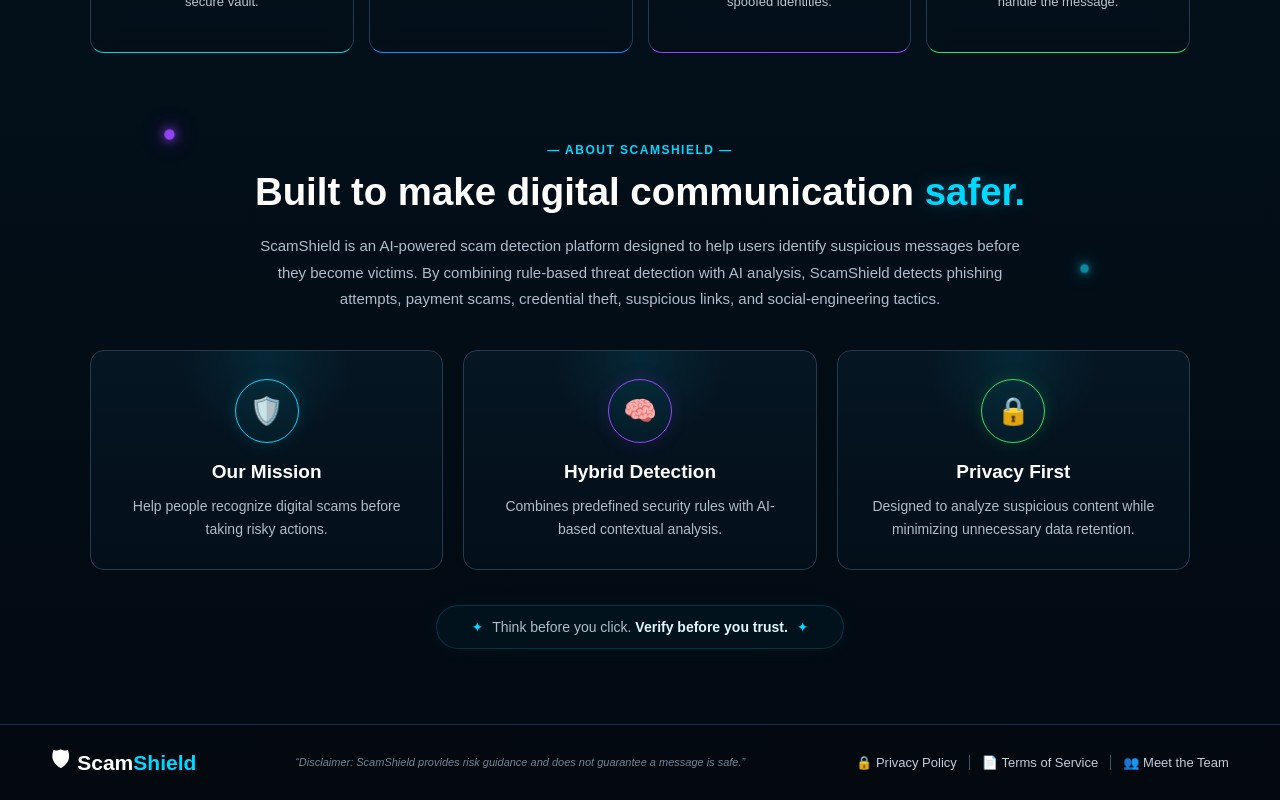
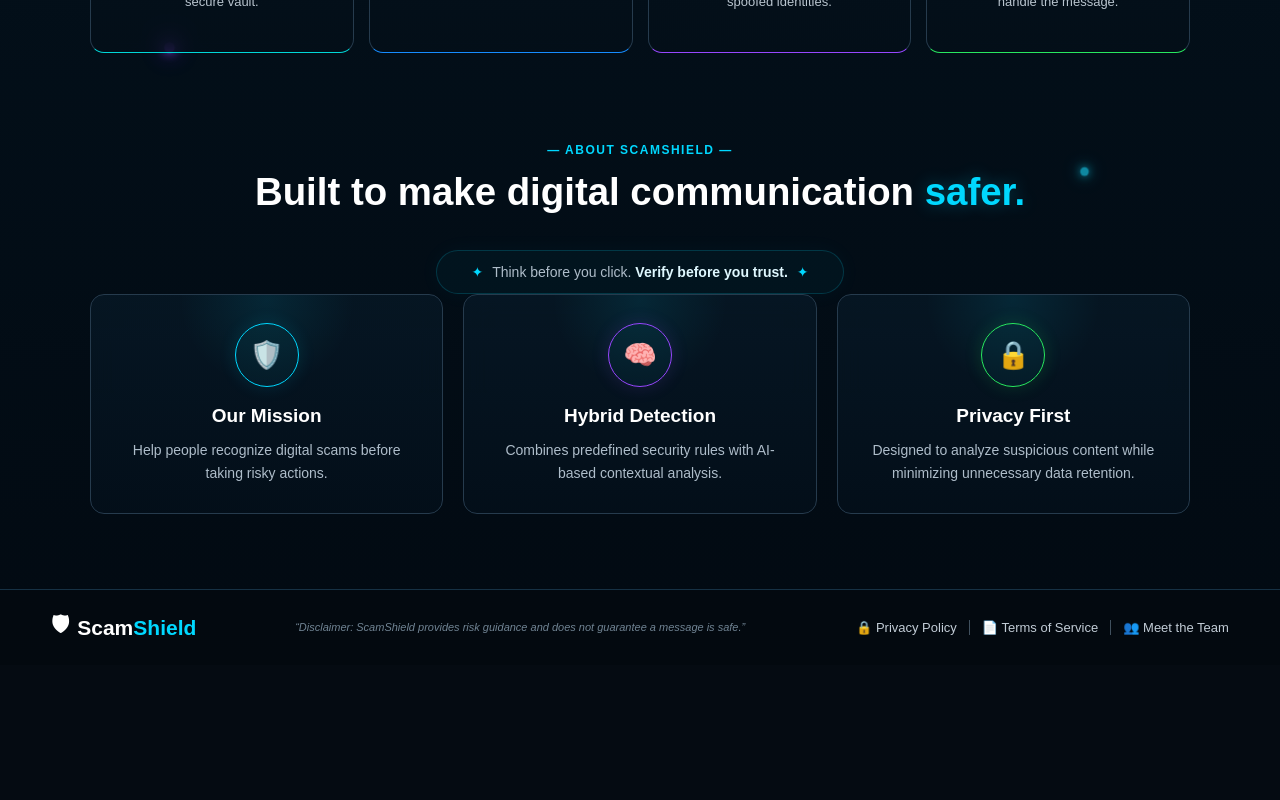
Before and after one commit to Team-Hackthon/ScamShield-AI, a React app in the folder Frontend/: page / in a window 1280 px wide. Shown: the part 1111-1911 px from the top of the page. After the commit the page ends 1776 px from the top, so only its background shows below. Built offline with nearby package versions, Linux system fonts and the light colour scheme; the HTML template or start-up script is replaced by a standard one.

Commit message:
Fix Vercel route refresh 404

```diff
--- a/Frontend/src/components/About.jsx
+++ b/Frontend/src/components/About.jsx
@@ -9,13 +9,11 @@
           Built to make digital communication <span>safer.</span>
         </h2>
 
-        <p className="about-intro">
-          ScamShield is an AI-powered scam detection platform designed to
-          help users identify suspicious messages before they become victims.
-          By combining rule-based threat detection with AI analysis,
-          ScamShield detects phishing attempts, payment scams, credential
-          theft, suspicious links, and social-engineering tactics.
-        </p>
+        <div className="about-message">
+          <span>✦</span>
+          Think before you click. <strong>Verify before you trust.</strong>
+          <span>✦</span>
+        </div>
 
         <div className="about-grid">
 
@@ -54,11 +52,7 @@
 
         </div>
 
-        <div className="about-message">
-          <span>✦</span>
-          Think before you click. <strong>Verify before you trust.</strong>
-          <span>✦</span>
-        </div>
+
 
       </div>
     </section>
```
